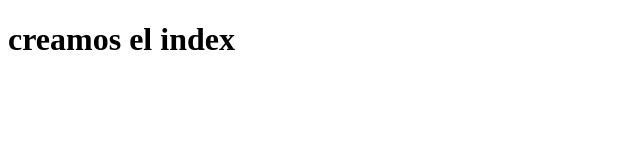
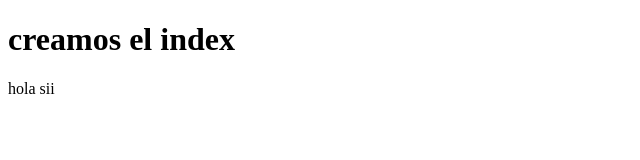
Before and after one commit to gastonsar/coderhouse, a plain HTML site: page index.html in a window 1280 px wide. Shown: the full height of the page, 0-640 px from the left. Drawn offline with Linux system fonts and the light colour scheme.

Commit message:
creamos el repo

```diff
--- a/index.html
+++ b/index.html
@@ -10,5 +10,8 @@
 
 <h1> creamos el index</h1>
 
+<div>
+    <p>hola sii</p>
+</div>
 </body>
 </html>
```
